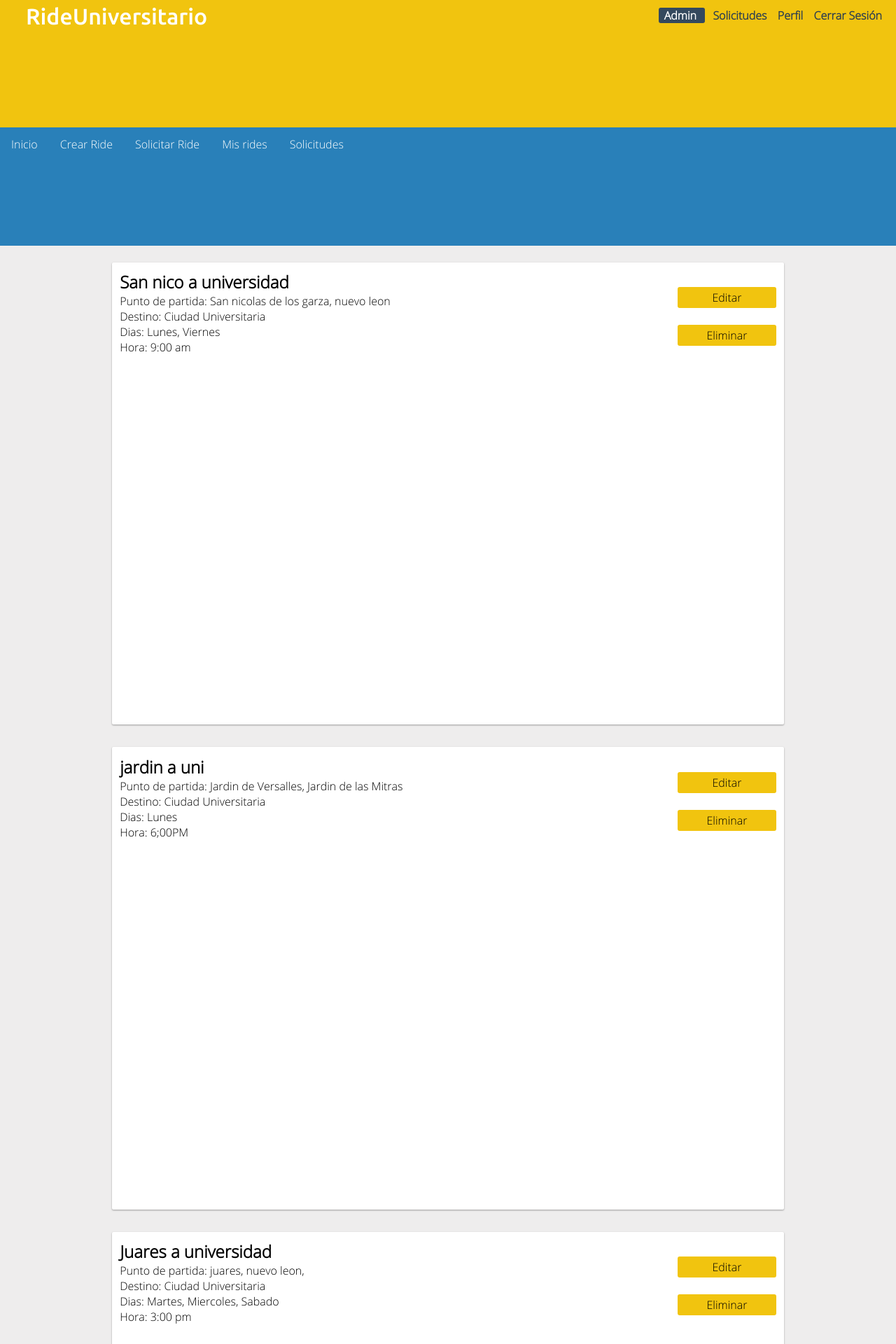
After one commit to ramirouvalle/RU, a PHP site: page /mis_rides.php in a window 1280 px wide. The commit adds this page. Shown: the top 1920 px of the page at 70% size. Run offline with PHP 8.4, Linux system fonts and the light colour scheme; a user stored in the database is signed in; data comes from the database, SQL or seed files in the repository; some libraries are stand-ins or nearby versions.

Commit message:
Actualizacion 8 -Se agrego la funcionalidad de mostrar todas las notificaciones en una sola ventana (solicitudes.php) y tambien cuando le das click a una esta se pone como que ya fue vista. -Se agrego tambien la ventana de mis rides en donde aparece la lista de todos los rides del usuario. -Ya se puede solicitar un ride desde la ventana de buscar_ride.php

```diff
--- a/consultar_solicitudes.php
+++ b/consultar_solicitudes.php
@@ -1,4 +1,5 @@
 <?php
+	@include "seguridad.php";
 	$anfitrion = $_SESSION['usuario'];
 
 	include "conexion.php";
@@ -9,7 +10,9 @@
 
 	if ($fila = mysql_fetch_assoc($query)) {
 		if($fila["nSolicitudes"] > 0){
-			echo "<span class='notification'>".$fila["nSolicitudes"]."</span>";
+			echo "Solicitudes<span class='notification'>".$fila["nSolicitudes"]."</span>";
+		}else{
+			echo "Solicitudes";
 		}
 	}
 ?>
--- a/css/style.css
+++ b/css/style.css
@@ -358,8 +358,6 @@ header{
 	background-color: white;
 	border-radius: 2px;
 	box-shadow: 0 1px 3px rgba(0,0,0,0.12), 0 1px 2px rgba(0,0,0,0.24);
-}
-#elem{
 	font-family: opensans-l;
 }
 #elem h1{
@@ -468,7 +466,7 @@ header{
 	display: inline-block;
 	text-align: center;
 }
-.b-perfil a:hover{
+.b-perfil, .miRide a:hover{
 	background-color: #f39c12;
 }
 .b-cont{
@@ -520,3 +518,48 @@ header{
 .cal-neu{
 	background-color: rgba(241,196,15,.4);
 }
+/********************************************************/
+#notification-box{
+	margin: 0 auto;
+	width: 80%;
+	height: 100%;
+	font-family: ubuntu;
+	overflow-y: auto;
+}
+#notification-box span{
+	font-weight: bold;
+	text-transform: capitalize;
+}
+#notification-box a{
+	text-decoration: none;
+	color: #585858;
+}
+
+.miRide{
+	margin: 0 auto 2em auto;
+	width: 80%;
+	height: 30%;
+}
+.miRideDesc{
+	width: 70%;
+	height: 100%;
+	float:left;
+}
+.miRideLinks{
+	width: 30%;
+	height: 100%;
+	float:right;
+}
+.miRideLinks a{
+	margin-top: 1.5em;
+	margin-left: 1em;
+	padding: 4px;
+	width: 50%;
+	background-color: #f1c40f;
+	color: black;
+	border-radius: 3px;
+	text-decoration: none;
+	text-align: center;
+	display: inline-block;
+	float: right;
+}
--- /dev/null
+++ b/mis_rides.php
@@ -0,0 +1,114 @@
+<?php include 'seguridad.php';?>
+<html>
+<head>
+	<meta http-equiv="Content-Type" content="text/html; charset=utf-8">
+	<link href="css/style.css" rel="stylesheet" type="text/css">
+	<script src="//code.jquery.com/jquery-1.11.3.min.js"></script>
+    <script src="//code.jquery.com/jquery-migrate-1.2.1.min.js"></script>
+	<script type="text/javascript">
+		cargarMisRutas();
+		function cargarMisRutas(){
+			$.getJSON("obtener_misRides.php",function(data){
+				var routes = [];
+                $.each(data, function(index, route) {
+                    routes.push(
+                    {
+                        id: route.id_ruta,
+                        anfitrion: route.anfitrion,
+                        nombre: route.nom_ruta,
+                        ubicacion: route.ubicacion,
+                        origen: {
+                        	lat: route.origen_x,
+                        	lng: route.origen_y
+                        },
+                        destino: {
+                        	lat: route.destino_x,
+                        	lng: route.destino_y
+                        },
+                        horario: route.horario,
+                        dias: route.dias
+                    }
+                    );
+                });
+                routes.forEach(function(route, index) {
+                	var contenedor = document.getElementById("central");
+                	//Creamos el contenedor para la descripcion del ride
+                	var div = document.createElement("div");
+                	div.setAttribute("class", "miRide box");
+
+                	var div_desc = document.createElement("div");
+                	div_desc.setAttribute("class", "miRideDesc");
+                	//Creamos el titulo
+                	var nombre_ride = document.createElement("h1");
+                	nombre_ride.appendChild(document.createTextNode(route.nombre));
+
+					//Creamos el elemento y texto para el anfitrion
+					var anfitrion = document.createElement("p");
+					anfitrion.appendChild(document.createTextNode(route.anfitrion));
+
+					//Creamos el elemento y texto para el origen
+					var origen = document.createElement("p");
+					origen.appendChild(document.createTextNode("Punto de partida: " + route.ubicacion));
+
+					//Creamos el elemento y texto para el destino
+					var destino = document.createElement("p");
+					var text_destino;
+					if(route.destino.lat == 25.7238862 && route.destino.lng == -100.31285739999998){
+						text_destino = "Ciudad Universitaria";
+					}else if(route.destino.lat == 25.61415077 && route.destino.lng  == -100.28184055999998){
+						text_destino = "Mederos";
+					}else if(route.destino.lat == 25.69185015 && route.destino.lng  == -100.34884213999999){
+						text_destino = "Hospital";
+					}
+					destino.appendChild(document.createTextNode("Destino: " +text_destino));
+
+					//Creamos el elemento y texto para los dias
+					var dias = document.createElement("p");
+					dias.appendChild(document.createTextNode("Dias: "+route.dias));
+
+					//Creamos el elemento y texto para la hora
+					var hora = document.createElement("p");
+					hora.appendChild(document.createTextNode("Hora: " + route.horario));
+
+					var div_links =  document.createElement("div");
+					div_links.setAttribute("class","miRideLinks");
+					//Creamos los botones de editar y eliminar
+					var btn_editar = document.createElement("a");
+					btn_editar.setAttribute("class", "btn_yellow");
+					btn_editar.setAttribute("href", "#");
+					btn_editar.appendChild(document.createTextNode("Editar"));
+
+					var btn_eliminar = document.createElement("a");
+					btn_eliminar.setAttribute("class", "btn_yellow");
+					btn_eliminar.setAttribute("href", "#");
+					btn_eliminar.appendChild(document.createTextNode("Eliminar"));
+
+					div_links.appendChild(btn_editar);
+					div_links.appendChild(btn_eliminar);
+					//Agregamos los elementos al div
+					div_desc.appendChild(nombre_ride);
+					div_desc.appendChild(origen);
+					div_desc.appendChild(destino);
+					div_desc.appendChild(dias);
+					div_desc.appendChild(hora);
+
+					div.appendChild(div_desc);
+					div.appendChild(div_links);
+					//Agregamos el div al contenedor
+                	contenedor.appendChild(div);
+                	contenedor.setAttribute("style","overflow-y:auto");
+                });
+			});
+		}
+	</script>
+</head>
+<body>
+	<!-- HEADER -->
+	<?php include 'snippets/header.html';?>
+	<section id="contenedor">
+		<!-- MENU -->
+		<?php include 'snippets/menu.html';?>
+		<div id="central">
+		</div>
+</body>
+</html>
--- /dev/null
+++ b/obtener_misRides.php
@@ -0,0 +1,15 @@
+<?php
+	@include "seguridad.php";
+	$anfitrion = $_SESSION['usuario'];
+
+	include "conexion.php";
+	$query = mysql_query("SELECT * FROM rutas WHERE anfitrion = '$anfitrion'", $conexion)
+	or die ("Problema al consultar los rides: ".mysql_error());
+
+	$to_encode = array();
+	while ($fila = mysql_fetch_assoc($query)) {
+	    $to_encode[] = $fila;
+	}
+	mysql_close($conexion);
+	echo json_encode($to_encode);
+?>
--- a/principal.php
+++ b/principal.php
@@ -137,6 +137,7 @@
         			alert("El ride se ha solicitado satisfactoriamente");
         		}
   			});
+  			$("#solicitudes").load("consultar_solicitudes.php");
         }
     </script>
 </head>
--- a/snippets/header.html
+++ b/snippets/header.html
@@ -9,8 +9,8 @@
     	    echo @$_SESSION['usuario'];
         ?>
         </p>
-        <a href="#">Solicitudes
-        <?php include "consultar_solicitudes.php"; ?>
+        <a href="solicitudes.php" id="solicitudes">
+            <?php include "consultar_solicitudes.php"; ?>
     	</a>
         <a href="perfil.php">Perfil</a>
       	<a href="logout.php">Cerrar sesión</a>
--- a/snippets/menu.html
+++ b/snippets/menu.html
@@ -3,7 +3,7 @@
 		<li><a href="principal.php">Inicio</a></li>
 		<li><a href="crear_ruta.php">Crear Ride</a></li>
 		<li><a href="buscar_ride.php">Solicitar Ride</a></li>
-		<li><a href="#">Mis rides</a></li>
-		<li><a href="#">Solicitudes</a></li>
+		<li><a href="mis_rides.php">Mis rides</a></li>
+		<li><a href="solicitudes.php">Solicitudes</a></li>
 	</ul>
 </nav>
--- a/solicitar.php
+++ b/solicitar.php
@@ -1,5 +1,5 @@
 <?php
-	include "seguridad.php";
+	include 'seguridad.php';
 
 	$solicitante = $_SESSION['usuario'];
 	$anfitrion = $_GET['anfitrion'];
```
Also changed, not shown: buscar_ride.php (+38 -4 lines), solicitudes.php (added, +33 -0 lines), update_notificado.php (added, +12 -0 lines), ver_solicitudes.php (added, +19 -0 lines).
